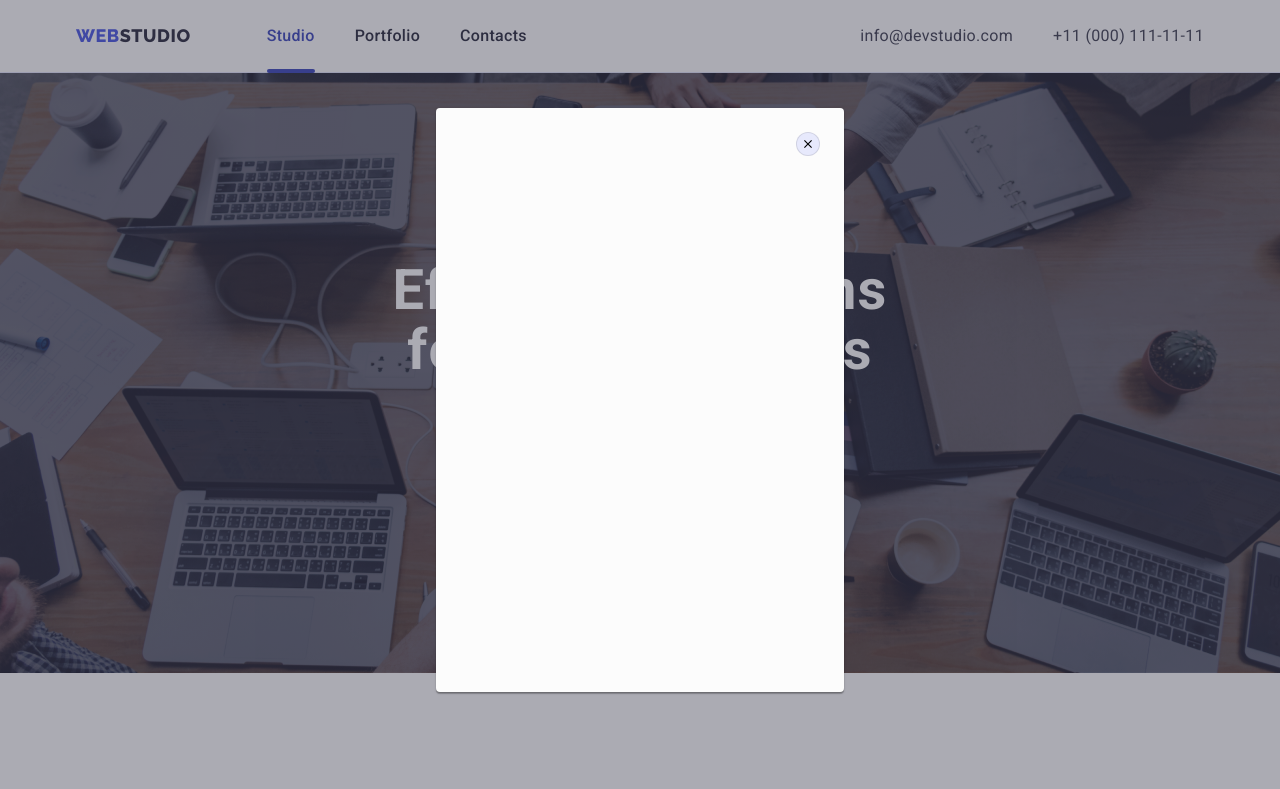
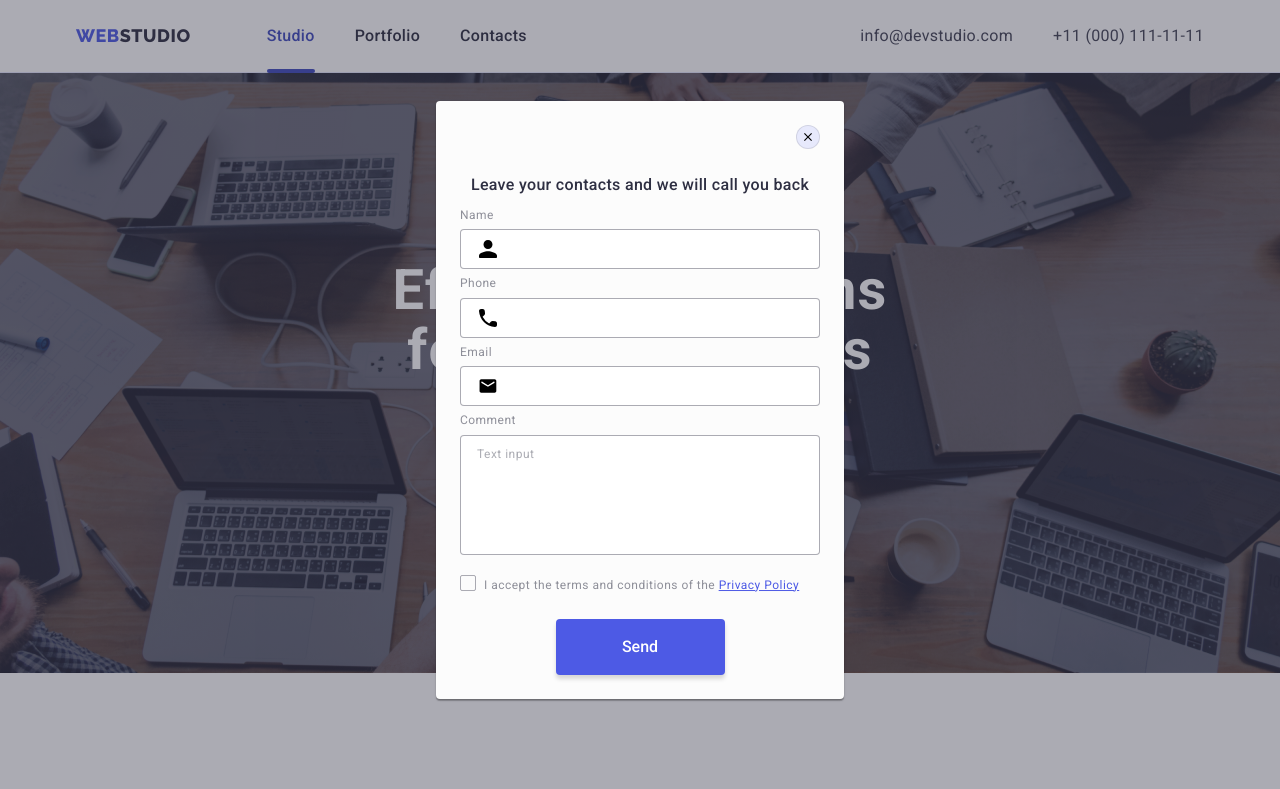
Before and after one commit to YevheniiaShen/hw-06, a plain HTML site: page index.html in a window 1280 px wide. Both pictures are taken after a click on the button "Order Service". Shown: the top 789 px of the page. Drawn offline with nearby package versions, Linux system fonts and the light colour scheme.

Commit message:
try modal

```diff
--- a/css/styles.css
+++ b/css/styles.css
@@ -195,54 +195,48 @@ img {
   background-color: var(--ocean-color);
 }
 
-.modal-window {
-  position: absolute;
-  top: 50%;
-  left: 50%;
-  transform: translate(-50%, -50%) scale(1);
-  width: 408px;
-  min-height: 584px;
-  background: #fcfcfc; ;
-  box-shadow: 0px 1px 1px rgba(0, 0, 0, 0.14), 0px 1px 3px rgba(0, 0, 0, 0.12),
-    0px 2px 1px rgba(0, 0, 0, 0.2);
-  border-radius: 4px;
-  transition: transform 250ms cubic-bezier(0.4, 0, 0.2, 1);
-}
-.modal-box {
+.modal-box{
   position: fixed;
   top: 0;
   left: 0;
   width: 100%;
   height: 100%;
   background-color: rgba(46, 47, 66, 0.4);
-  transition: opacity 250ms cubic-bezier(0.4, 0, 0.2, 1),
-    visibility 250ms cubic-bezier(0.4, 0, 0.2, 1);
+  transition: opacity 250ms cubic-bezier(0.4, 0, 0.2, 1), visibility 250ms cubic-bezier(0.4, 0, 0.2, 1);
+
 }
-
-.is-hidden {
+.is-hidden{
   opacity: 0;
   visibility: hidden;
   pointer-events: none;
 }
-
-.modal-button {
+.modal-window{
   position: absolute;
-  top: 24px;
-  right: 24px;
+  top: 50%;
+  left: 50%;
+  transform: translate(-50%, -50%) scale(1);
+  width: 408px;
+  min-height: 576px;
+  padding: 24px;
+  background: var(--diary-color);
+  box-shadow:0px 1px 1px rgba(0, 0, 0, 0.14), 0px 1px 3px rgba(0, 0, 0, 0.12), 0px 2px 1px rgba(0, 0, 0, 0.2);
+  border-radius: 4px;
+  transition: transform 250ms cubic-bezier(0.4, 0, 0.2, 1);
+  text-align: center;
+}
+.modal-button{
+  display: flex;
+  justify-content: center;
+  align-items: center;
+  margin-left: auto;
   width: 24px;
   height: 24px;
-  border-radius: 50%;
-  display: flex;
-  align-items: center;
-  justify-content: center;
-  background-color: var(--cornflower-color);
+  margin-bottom: 24px;
+  cursor: pointer;
+  color: #2e2f42;
+  background-color: #e7e9fc;
   border: 1px solid rgba(0, 0, 0, 0.1);
-  padding: 0;
-  cursor: pointer;
-  transition: background-color 250ms cubic-bezier(0.4, 0, 0.2, 1),
-    border 250ms cubic-bezier(0.4, 0, 0.2, 1);
-}
-
+  border-radius: 50%;}
 .modal-button:hover,
 .modal-button:focus{
   background-color: var(--ocean-color);
@@ -257,7 +251,150 @@ img {
   fill: currentColor;
   fill: var(--white-color);
 }
+.title-contacts{
+  font-family: "Roboto";
+  font-style: normal;
+  font-weight: 500;
+  font-size: 16px;
+  line-height: 24px;
+  text-align: center;
+ letter-spacing: 0.02em;
+ color: #2E2F42;
+ margin-bottom: 8px;
+ }
+.label-js{
+  position: relative;
+  display: flex;
+  flex-wrap: wrap;
+  margin-bottom: 4px;
+  font-weight: 400;
+  font-size: 12px;
+  line-height: 1.7;
+  letter-spacing: 0.04em;
+  color: #8E8F99;
+}
+.retreat{
+  margin-bottom: 4px;
+}
+.label-js:focus-within{
+  fill: #404bbf;
+}
+.label-textarea{
+  margin-bottom: 16px;
+}
+.span-js{
+  width: 100%;
+}
+.svg-connections{
+  position: absolute;
+  top: 50%;;
+  left: 19px;
+  align-items: center;
+  justify-content: center;
+}
+.input-modal{
+  padding: 11px;
+  padding-left: 38px;
+  width: 100%;
+  height: 40px;
+  outline: none;
+  border: 1px solid rgba(46, 47, 66, 0.4);
+  border-radius: 4px;
+}
+.input-modal:focus,
+.textarea:focus{
+  border: 1px solid #4D5AE5;
+}
+.textarea{
+  padding-top: 8px;
+  padding-left: 16px;
+  width: 100%;
+  min-height:120px ;
+  resize: none;
+  outline: none;
+  border: 1px solid rgba(46, 47, 66, 0.4);
+  border-radius: 4px;
+}
+.textarea::placeholder{
+ font-weight: 400;
+ font-size: 12px;
+ line-height: 1.7;
+ letter-spacing: 0.04em;
+ color: rgba(46, 47, 66, 0.4);
+}
+/* Checkbox */
+.label-checkbox{
+  position: relative;
+  display: flex;
+  margin-bottom: 24px;
+  font-weight: 400;
+  font-size: 12px;
+  line-height: 1.7;
+  letter-spacing: 0.04em;
+  color: #8E8F99;
+  margin-top: 20px;
 
+}
+.input-checkbox{
+  position: absolute;
+  width: 1px;
+  height: 1px;
+  margin: -1px;
+  border: 0;
+  padding: 0;
+  clip: rect(0 0 0 0);
+  overflow: hidden;
+
+}
+.span-checkbox{
+  width: 16px;
+  height: 16px;
+  margin-right: 8px;
+  border: 1px solid rgba(46, 47, 66, 0.4);
+  border-radius: 2px;
+}
+.input-checkbox:checked ~ .span-checkbox{
+  background-size: contain;
+  border-radius: 2px;
+  border: none;
+  background-image: url(../images/checkbox.svg);
+}
+.checkbox:focus ~ .span-checkbox{
+   outline: 1px solid rgba(46, 47, 66, 0.4);
+   border-radius: 2px;
+}
+
+
+.span-policy{
+   font-family: 'Roboto';
+    font-style: normal;
+  font-weight: 400;
+  font-size: 12px;
+   line-height: 16px;
+  color: #4D5AE5;
+  letter-spacing: 0.04em;
+  text-decoration-line: underline;
+}
+
+.btn-submit{
+  margin: 0 auto;
+  width: 169px;
+  height: 56px;
+  padding: 16px 32px;
+  background: #4D5AE5;
+  cursor: pointer;
+  border: none;
+  box-shadow: 0px 4px 4px rgba(0, 0, 0, 0.15);
+  border-radius: 4px;
+  font-weight: 500;
+  color: #FFFFFF;
+  transition: background 250ms cubic-bezier(0.4, 0, 0.2, 1) ;
+
+}
+.btn-submit:hover,
+.btn-submit:focus{
+background: #404BBF;
+}
 .section-two {
   padding-top: 120px;
   padding-bottom: 120px;
--- a/index.html
+++ b/index.html
@@ -58,7 +58,9 @@
       <section class="section-one">
         <div class="container">
           <h1 class="heading">Effective Solutions for Your Business</h1>
-          <button class="button-one" type="button" data-modal-open>Order Service</button>
+          <button class="button-one" type="button" data-modal-open>
+            Order Service
+          </button>
         </div>
       </section>
 
@@ -586,7 +588,13 @@
           <p class="foot-socials-text">Subscribe</p>
           <form class="subscribe-form">
             <label class="subscribe-label">
-           <input class="subscribe-input" type="email" name="email" placeholder="E-mail" aria-label="email">
+              <input
+                class="subscribe-input"
+                type="email"
+                name="email"
+                placeholder="E-mail"
+                aria-label="email"
+              />
             </label>
             <button class="subscribe-btn" type="submit">
               Subscribe
@@ -594,10 +602,8 @@
                 <use href="./images/icons.svg#icon-send"></use>
               </svg>
             </button>
-
           </form>
         </div>
-
       </div>
     </footer>
     <!-- Modal window -->
@@ -608,10 +614,58 @@
             <use href="./images/icons.svg#icon-close"></use>
           </svg>
         </button>
+        <p class="title-contacts">
+          Leave your contacts and we will call you back
+        </p>
+        <form action="">
+          <label class="label-js">
+            <span class="retreat">Name</span>
+            <span class="span-js">
+              <svg class="svg-connections" width="18" height="24">
+                <use href="./images/icons.svg#icon-profile"></use>
+              </svg>
+              <input class="input-modal" type="text" name="name" />
+            </span>
+          </label>
+          <label class="label-js">
+            <span class="retreat">Phone</span>
+            <span class="span-js">
+              <svg class="svg-connections" width="18" height="24">
+                <use href="./images/icons.svg#icon-phone"></use>
+              </svg>
+              <input class="input-modal" type="tel" name="tel" />
+            </span>
+          </label>
+          <label class="label-js">
+            <span class="retreat">Email</span>
+            <span class="span-js">
+              <svg class="svg-connections" width="18" height="24">
+                <use href="./images/icons.svg#icon-email"></use>
+              </svg>
+              <input class="input-modal" type="email" name="email" />
+            </span>
+          </label>
+          <label class="label-js label-textarea">
+            <span class="retreat">Comment</span>
+            <textarea
+              name="comment"
+              class="textarea"
+              placeholder="Text input"
+            ></textarea>
+          </label>
+          <label class="label-checkbox">
+            <input class="input-checkbox" type="checkbox" name="policy" />
+            <span class="span-checkbox"></span>
+            <span
+              >I accept the terms and conditions of the
+              <a href="" class="span-policy"> Privacy Policy</a></span
+            >
+          </label>
+          <button type="submit" class="btn-submit">Send</button>
+        </form>
       </div>
     </div>
 
     <script src="./js/modal.js"></script>
-
   </body>
 </html>
```
Lines whose indentation alone changed are shown as unchanged.
